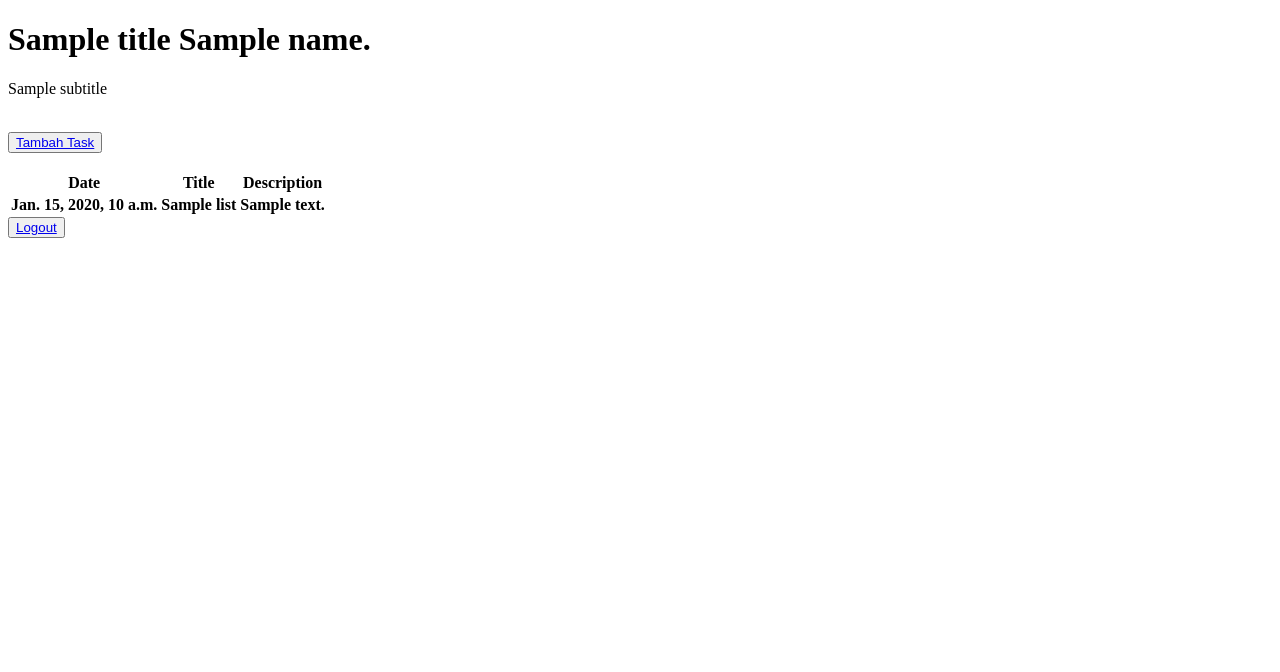
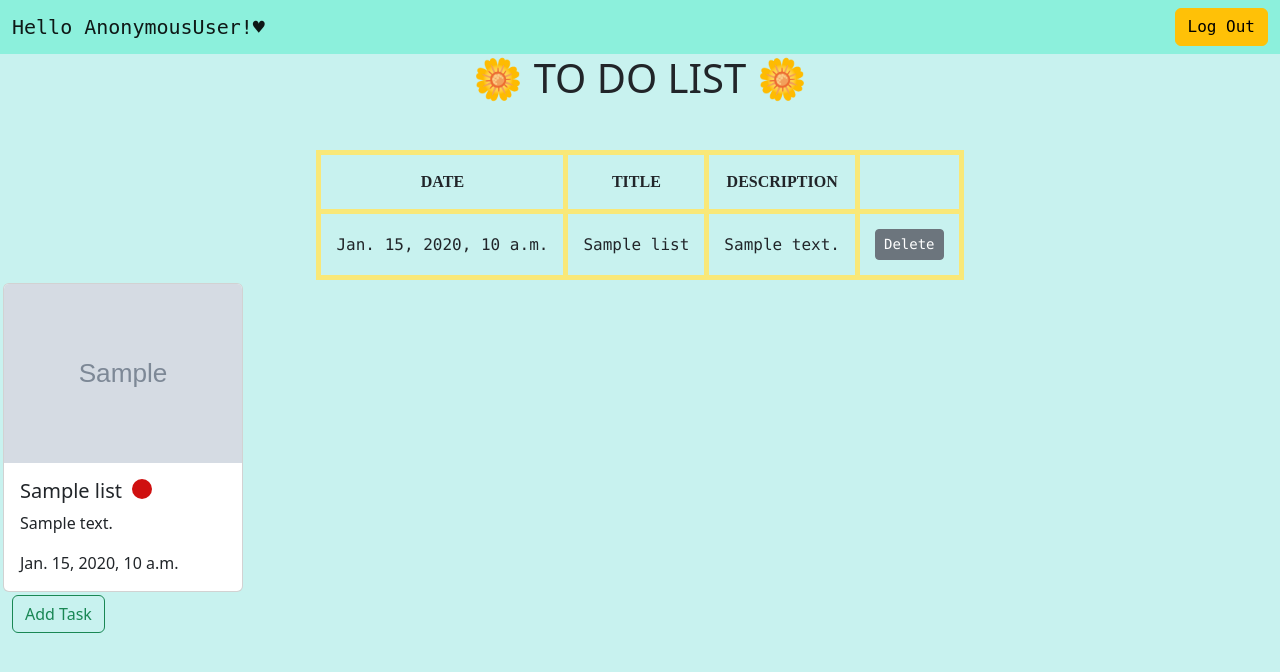
Before and after one commit to RavenaMeilani/Tugas-2, a Django app: template todolist/templates/todolist.html in a window 1280 px wide. Shown: the top 672 px of the page. Run offline with Django 3.2, Linux system fonts and the light colour scheme; the template is opened without the code that fills it: most values are stand-ins (such as "Sample title", 1, 10 or a date in 2020); grey boxes marked "Sample" are stand-in pictures; lists and menus that the app fills with data are empty.

Commit message:
Tugas 5 PBP

```diff
--- a/templates/base.html
+++ b/templates/base.html
@@ -6,11 +6,13 @@
   <meta charset="UTF-8">
   <meta name="viewport" content="width=device-width, initial-scale=1.0">
   <link rel="stylesheet" href="{% static 'css/style.css' %}">
+  <link href="https://cdn.jsdelivr.net/npm/bootstrap@5.2.1/dist/css/bootstrap.min.css" rel="stylesheet" integrity="sha384-iYQeCzEYFbKjA/T2uDLTpkwGzCiq6soy8tYaI1GyVh/UjpbCx/TYkiZhlZB6+fzT" crossorigin="anonymous">
   {% block meta %}
   {% endblock meta %}
 </head>
 
 <body>
+  <script src="https://cdn.jsdelivr.net/npm/bootstrap@5.2.1/dist/js/bootstrap.bundle.min.js" integrity="sha384-u1OknCvxWvY5kfmNBILK2hRnQC3Pr17a+RTT6rIHI7NnikvbZlHgTPOOmMi466C8" crossorigin="anonymous"></script>
   {% block content %}
   {% endblock content %}
 </body>
--- a/todolist/templates/register.html
+++ b/todolist/templates/register.html
@@ -5,6 +5,12 @@
 {% endblock meta %}
 
 {% block content %}
+
+<style>
+    body {
+        background-color: rgb(206, 203, 240)
+    }
+</style>
 
 <div class = "login">
 
--- a/todolist/templates/todolist.html
+++ b/todolist/templates/todolist.html
@@ -2,36 +2,90 @@
 
 {% block content %}
 
+<style>
+table, th{
+    font-weight: bold;
+    font-family:Avanta Garde;
+    text-align: center;
+    border: 5px solid rgb(249, 232, 120);
+    padding: 15px;
+  }
+  td{
+    font-weight: lighter;
+    font-family:monaco;
+    text-align: center;
+    border: 5px solid rgb(249, 232, 120);
+    padding: 15px;
+  }
+</style>
+
+<nav class="navbar" style="background-color: rgb(140, 240, 220);font-family: monospace;">
+    <div class="container-fluid">
+      <span class="navbar-brand mb-0 h1">Hello {{user}}!&#9829</span>
+      <a class="btn btn-warning" type="button" href="{% url 'todolist:logout' %}">Log Out</a>
+    </div>
+</nav>
+
+<style>
+    body {
+        background-color: rgb(200, 242, 239)
+    }
+</style>
+
+<h1 style = "text-align: center;">&#127804 TO DO LIST &#127804</h1>
+<table class = "table table-bordered w-auto" s
+
 {% load static %}
 <link rel="stylesheet" href="{% static 'todolist/style.css' %}">
 
-<h1>{{title}} {{name}}.</h1>
-<p>{{subtitle}}</p>
 <br>
-
-<table>
-    <tr>
-       <button><a href="{% url 'todolist:create_todolist' %}">Tambah Task</a></button>
-    </tr>
-  </table>
-
-<br>
-    <table>
+    <table align="center">
         <tr>
-            <th>Date</th>
-            <th>Title</th>
-            <th>Description</th>
+            <th>DATE</th>
+            <th>TITLE</th>
+            <th>DESCRIPTION</th>
         </tr>
         {% comment %} Tambahkan data di bawah baris ini {% endcomment %}
         {% for list in list_task %}
         <tr>
-            <th>{{list.date}}</th>
-            <th>{{list.title}}</th>
-            <th>{{list.description}}</th>
+            <td>{{list.date}}</td>
+            <td>{{list.title}}</td>
+            <td>{{list.description}}</td>
+            <td><a href="{% url 'todolist:delete' list.id %}" input class="btn btn-secondary btn-sm">Delete</a></td>
         </tr>
         {% endfor %}
 </table>
 
-<button><a href="{% url 'todolist:logout' %}">Logout</a></button>
+<div style="display: flex; flex-direction: row; flex-wrap: wrap">
+    {% for card in list_task %}
+    {#  Single Card Template:#}
+    <div class="card" style="width: 15rem; margin: 3px">
+      <img src="{{ card.image }}" class="card-img-top" >
+      <div class="card-body">
+        <div style="display: flex; flex-direction: row">
+          <h5 class="card-title">{{ card.title }}</h5>
+          {#  Colored cirlce:#}
+          <div style="
+            background: rgb(207, 16, 16);
+            width: 20px;
+            height: 20px;
+            margin-left: 10px;
+            border-radius: 50%;
+          "></div>
+        </div>
+        <p class="card-text">{{ card.description }}</p>
+        <p class="card-text">{{ card.date }}</p>
+      </div>
+    </div>
+
+    {% endfor %}
+  </div>
+  <table>
+    <tr>
+      <div class="container-fluid">
+       <a class="btn btn-outline-success" type="button" href="{% url 'todolist:create_todolist' %}"> Add Task</a></button>
+      </div>
+    </tr>
+  </table>
 
 {% endblock content %}
--- a/todolist/urls.py
+++ b/todolist/urls.py
@@ -4,6 +4,7 @@ from todolist.views import register
 from todolist.views import login_user
 from todolist.views import logout_user
 from todolist.views import create_todolist
+from todolist.views import delete
 
 app_name = 'todolist'
 
@@ -13,4 +14,5 @@ urlpatterns = [
     path('login/', login_user, name='login'),
     path('logout/', logout_user, name='logout'),
     path('create-task/', create_todolist, name='create_todolist'),
+    path('delete/<int:pk>/', delete, name='delete'),
 ]
```
Also changed, not shown: todolist/templates/create-task.html (+12 -4 lines), todolist/templates/login.html (+13 -3 lines), todolist/views.py (+8 -4 lines), todolist/README5.md (added).
